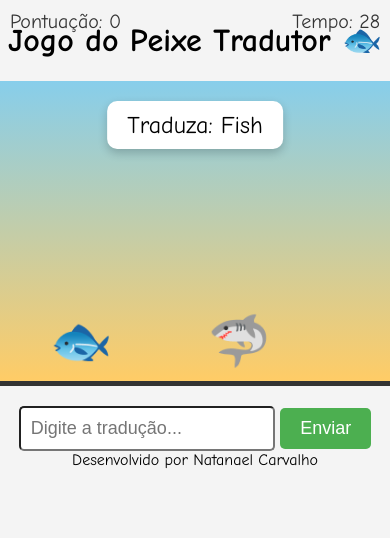
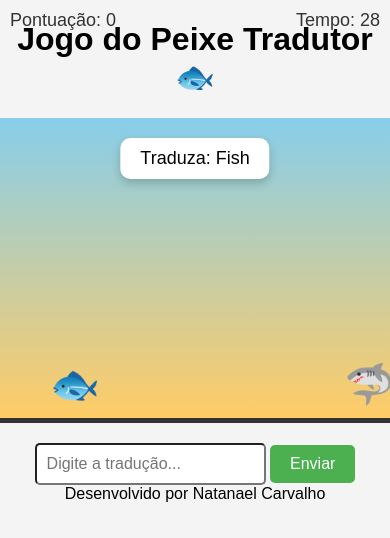
Before and after one commit to NatanCarFF/peixe, a plain HTML site: page index.html in a window 390 px wide. Both pictures are taken after a click on the button "Iniciar Jogo". Drawn offline with Linux system fonts and the light colour scheme.

Commit message:
Update index.html

```diff
--- a/index.html
+++ b/index.html
@@ -117,6 +117,35 @@
         .start-screen button:hover, .end-screen button:hover {
             background-color: #45a049;
         }
+
+        /* Ajustes para celular */
+        @media (max-width: 600px) {
+            body {
+                font-family: Arial, sans-serif;
+            }
+            .word-box {
+                font-size: 18px;
+            }
+            .fish {
+                font-size: 40px;
+            }
+            .shark {
+                font-size: 40px;
+            }
+            .score-board, .timer {
+                font-size: 18px;
+            }
+            .input-box input {
+                font-size: 16px;
+            }
+            .input-box button {
+                font-size: 16px;
+            }
+            .start-screen button, .end-screen button {
+                font-size: 16px;
+                padding: 10px 20px;
+            }
+        }
     </style>
 </head>
 <body>
@@ -235,7 +264,6 @@ const words = [
     { english: "Forget", portuguese: "Esquecer" },
     { english: "Laugh", portuguese: "Rir" },
     { english: "Cry", portuguese: "Chorar" },
-    { english: "Love", portuguese: "Amar" },
     { english: "Hate", portuguese: "Odiar" },
     { english: "Happy", portuguese: "Feliz" },
     { english: "Sad", portuguese: "Triste" },
@@ -307,7 +335,7 @@ const words = [
         let currentWord = {};
         let score = 0;
         let obstacleInterval;
-        let obstacleSpeed = 1;
+        let obstacleSpeed = 0.5;  // Reduzimos a velocidade do tubarão
         let timer = 30;
         let timerInterval;
         let gameDuration = 30;
@@ -341,7 +369,6 @@ const words = [
             let shark = document.getElementById("shark");
             let position = window.innerWidth;
             shark.style.left = position + "px";
-            obstacleSpeed = (gameDuration / 30) * 2;
             obstacleInterval = setInterval(() => {
                 position -= obstacleSpeed;
                 shark.style.left = position + "px";
@@ -423,6 +450,6 @@ const words = [
             }
         });
     </script>
-        <footer>Desenvolvido por Natanael Carvalho</footer>
+    <footer>Desenvolvido por Natanael Carvalho</footer>
 </body>
 </html>
```
